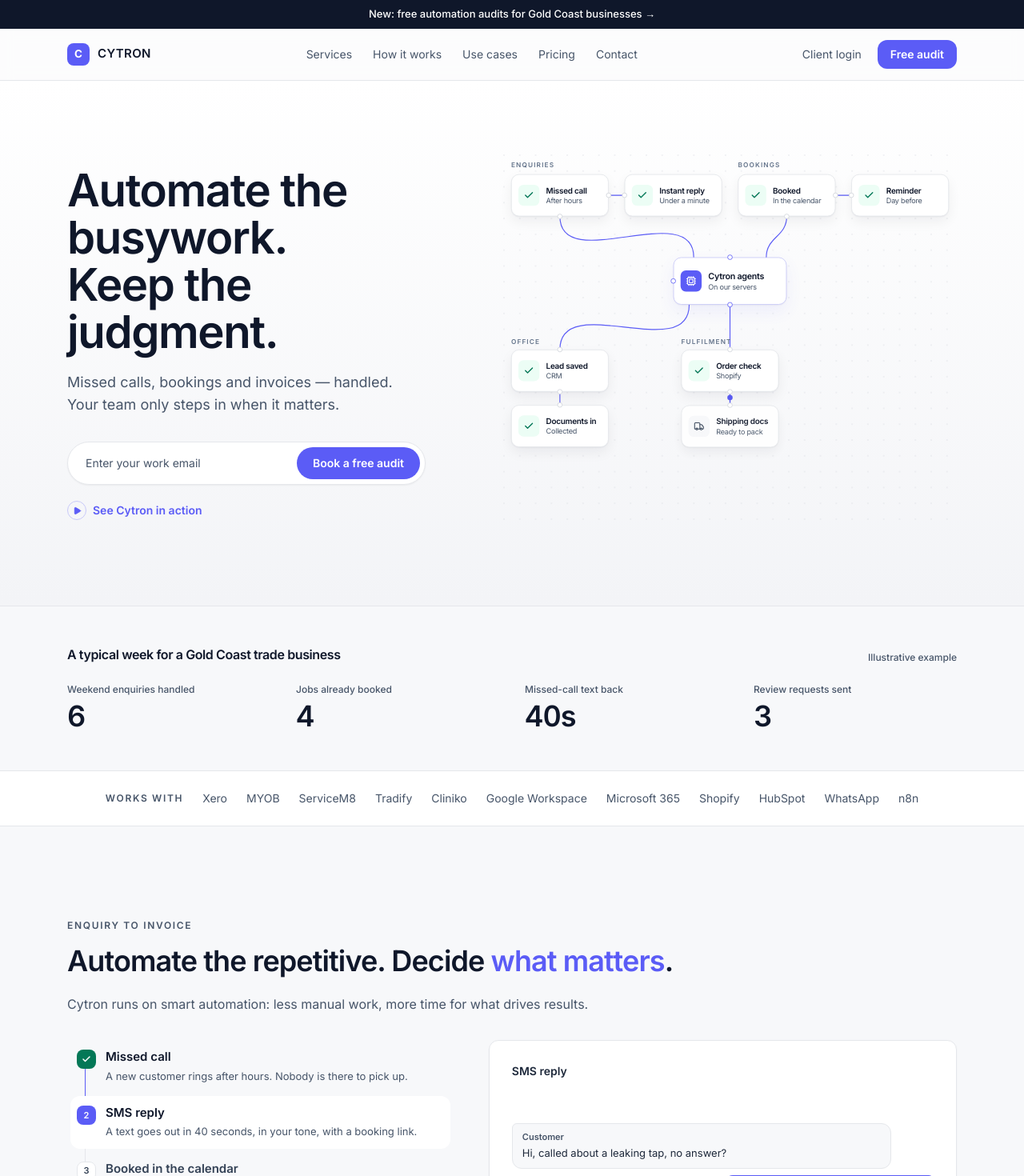
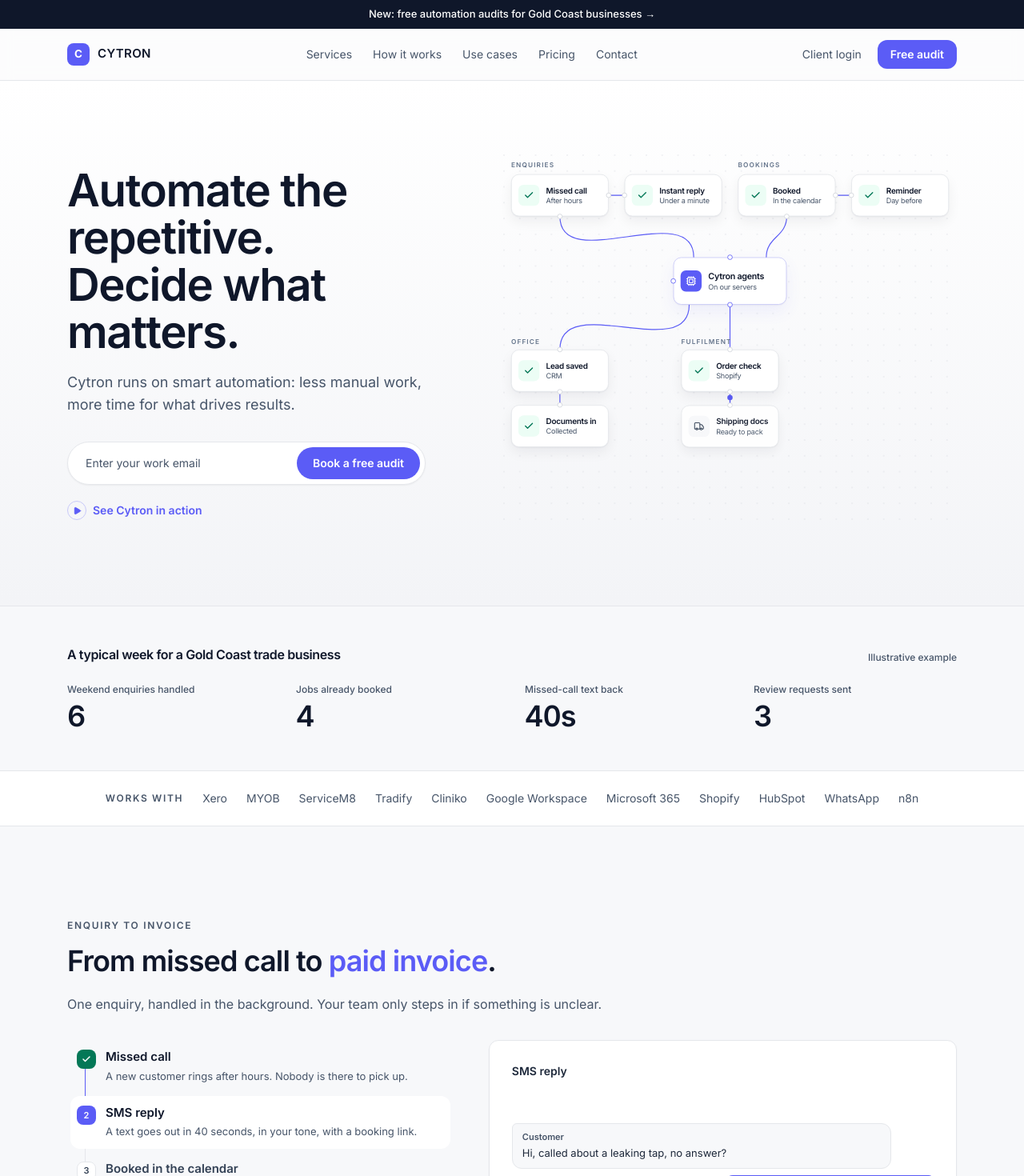
Before and after one commit to thiagocaian/Generate-auto-post-AI-videos-to-social-media-with-Veo3-and-Blotato, a Next.js app: page / in a window 1280 px wide. Shown: the top 1470 px of the page at 80% size. Built offline with nearby package versions, Linux system fonts and the light colour scheme.

Commit message:
Move the approved title to the home hero and restore the walkthrough
The new copy belongs on the home hero, not the #walkthrough section.
Walkthrough heading and supporting line return to the pre-PR #13 text.

```diff
--- a/app/opengraph-image.tsx
+++ b/app/opengraph-image.tsx
@@ -47,7 +47,7 @@ export default function OpengraphImage() {
           <div style={{ fontSize: 28, fontWeight: 700, letterSpacing: 2 }}>CYTRON</div>
         </div>
         <div style={{ fontSize: 64, fontWeight: 650, lineHeight: 1.1, maxWidth: 900 }}>
-          Automate the busywork. Keep the judgment.
+          Automate the repetitive. Decide what matters.
         </div>
         <div style={{ marginTop: 28, fontSize: 26, color: "rgba(255,255,255,0.82)", maxWidth: 800 }}>
           Business automation for Gold Coast small businesses.
--- a/app/twitter-image.tsx
+++ b/app/twitter-image.tsx
@@ -47,7 +47,7 @@ export default function OpengraphImage() {
           <div style={{ fontSize: 28, fontWeight: 700, letterSpacing: 2 }}>CYTRON</div>
         </div>
         <div style={{ fontSize: 64, fontWeight: 650, lineHeight: 1.1, maxWidth: 900 }}>
-          Automate the busywork. Keep the judgment.
+          Automate the repetitive. Decide what matters.
         </div>
         <div style={{ marginTop: 28, fontSize: 26, color: "rgba(255,255,255,0.82)", maxWidth: 800 }}>
           Business automation for Gold Coast small businesses.
--- a/components/marketing/hero-heading.tsx
+++ b/components/marketing/hero-heading.tsx
@@ -34,12 +34,12 @@ export default function HeroHeading() {
 
   return (
     <h1 className="max-w-xl text-[28px] font-semibold leading-snug tracking-tight text-slate-900 sm:text-[40px] lg:text-[44px]">
-      <span className="sr-only">Automate the busywork. Keep the judgment.</span>
+      <span className="sr-only">Automate the repetitive. Decide what matters.</span>
       <span aria-hidden="true" className="block">
         <span className="block">
-          <Accent>Automate</Accent> the busywork.
+          <Accent>Automate</Accent> the repetitive.
         </span>
-        <span className="block">Keep the judgment.</span>
+        <span className="block">Decide what matters.</span>
         <span className="mt-3 flex flex-wrap items-center gap-2 text-[16px] font-semibold leading-none sm:mt-4 sm:text-lg">
           <Chip
             delay={0.28}
--- a/components/marketing/marketing-hero.tsx
+++ b/components/marketing/marketing-hero.tsx
@@ -43,9 +43,9 @@ export default function MarketingHero({ artSrc }: { artSrc?: string | null }) {
             transition={{ duration: 0.4, ease: "easeOut" }}
             className="text-[clamp(2.25rem,8vw,3rem)] font-semibold leading-[1.05] tracking-tight text-slate-900 lg:text-[clamp(3.5rem,5.2vw,4.75rem)] xl:text-[clamp(3.5rem,4.4vw,4.25rem)]"
           >
-            Automate the busywork.
+            Automate the repetitive.
             <br />
-            Keep the judgment.
+            Decide what matters.
           </motion.h1>
           <motion.p
             initial={reduced ? false : { opacity: 0, y: 8 }}
@@ -53,7 +53,7 @@ export default function MarketingHero({ artSrc }: { artSrc?: string | null }) {
             transition={{ delay: 0.06, duration: 0.4, ease: "easeOut" }}
             className="mt-5 max-w-md text-[17px] leading-relaxed text-slate-600 sm:text-lg"
           >
-            Missed calls, bookings and invoices — handled. Your team only steps in when it matters.
+            Cytron runs on smart automation: less manual work, more time for what drives results.
           </motion.p>
 
           <motion.form
--- a/components/marketing/walkthrough.tsx
+++ b/components/marketing/walkthrough.tsx
@@ -36,10 +36,10 @@ function WalkthroughHeader() {
     <div className="max-w-3xl">
       <Eyebrow>Enquiry to invoice</Eyebrow>
       <Heading>
-        Automate the repetitive. Decide <Accent>what matters</Accent>.
+        From missed call to <Accent>paid invoice</Accent>.
       </Heading>
       <p className="mt-4 max-w-2xl leading-relaxed text-slate-600">
-        Cytron runs on smart automation: less manual work, more time for what drives results.
+        One enquiry, handled in the background. Your team only steps in if something is unclear.
       </p>
     </div>
   );
```
